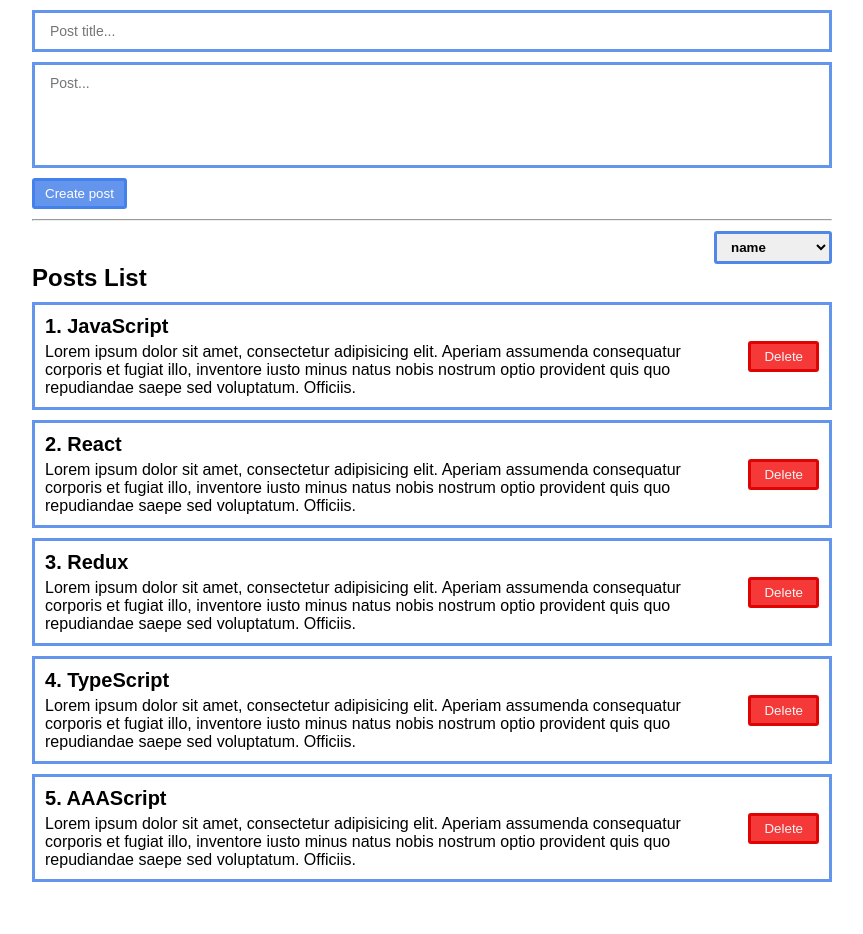
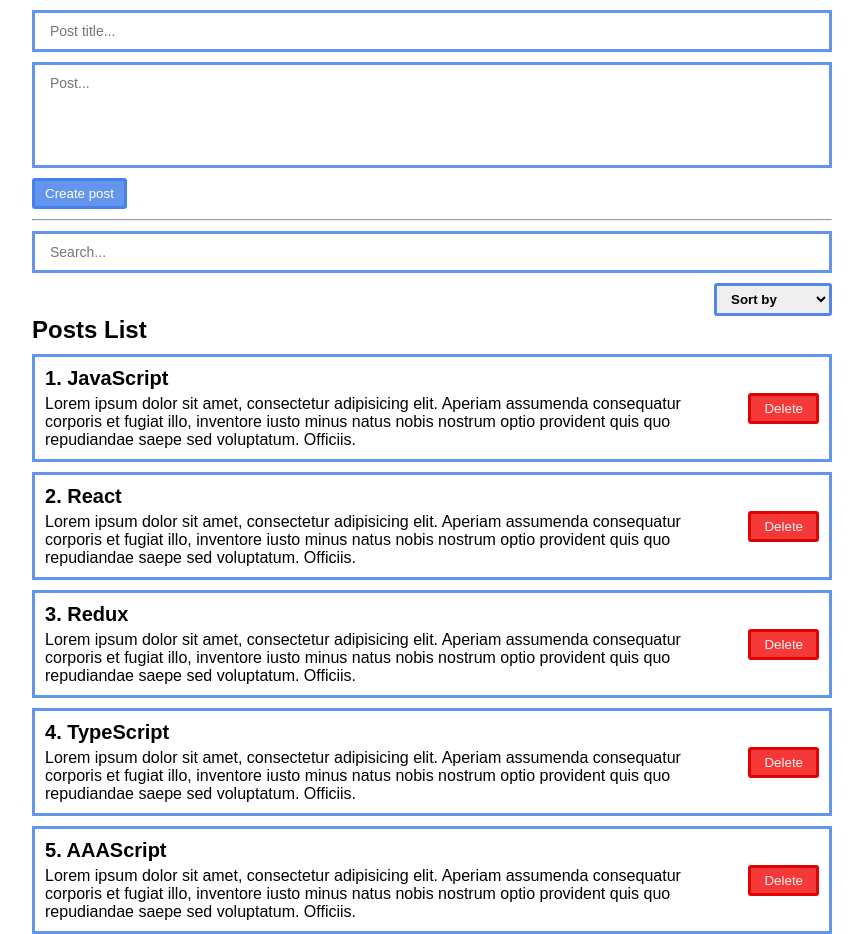
Before and after one commit to antonkhomenko/ReactPostList, a React (Vite) app: page / in a window 1280 px wide. Shown: the whole page, without its empty margins (208-1071 px from the left). Before the commit the page ends 882 px from the top, so only its background shows below. Built offline with nearby package versions, Linux system fonts and the light colour scheme; the HTML template or start-up script is replaced by a standard one.

Commit message:
post search

```diff
--- a/src/App.jsx
+++ b/src/App.jsx
@@ -1,10 +1,11 @@
-import {useRef, useState} from "react";
+import {useMemo, useRef, useState} from "react";
 import React from 'react';
 import './style/App.css';
 import PostLIst from "./components/PostLIst.jsx";
 import PostForm from "./components/PostForm.jsx";
 import WarningPost from "./components/UI/Warning/WarningPost.jsx";
 import MySelect from "./components/UI/select/MySelect.jsx";
+import PostSearch from "./components/PostSearch.jsx";
 
 
 export default function App() {
@@ -16,7 +17,8 @@
         {id: 4, title: 'TypeScript', body: 'Lorem ipsum dolor sit amet, consectetur adipisicing elit. Aperiam assumenda consequatur corporis et fugiat illo, inventore iusto minus natus nobis nostrum optio provident quis quo repudiandae saepe sed voluptatum. Officiis.'},
         {id: 5, title: 'AAAScript', body: 'Lorem ipsum dolor sit amet, consectetur adipisicing elit. Aperiam assumenda consequatur corporis et fugiat illo, inventore iusto minus natus nobis nostrum optio provident quis quo repudiandae saepe sed voluptatum. Officiis.'},
     ]);
-    const [selectedSort, setSelectedSort] = useState('testingState');
+    const [selectedSort, setSelectedSort] = useState('');
+    const [searchQuery, setSearchQuery] = useState('');
 
     function addPostToState(newPost) {
         setPosts([...posts, newPost]);
@@ -28,17 +30,51 @@
 
     function sortPosts(sortType) {
         setSelectedSort(sortType);
-        let sortedPosts = [...posts].sort((a, b) => {
-            return  a[sortType].localeCompare(b[sortType]);
-        });
-        setPosts(sortedPosts);
     }
+
+    function getSortedPosts() {
+        if(selectedSort) {
+            return [...posts].sort((a, b) => {
+                return  a[selectedSort].localeCompare(b[selectedSort]);
+            });
+        } else {
+            return posts;
+        }
+    }
+
+    /*
+    * useMemo get 2 parameters
+    * 1) callback function
+    * 2) array of dependencies
+    * When one of dependencies changes callback execute, if dependencies not change
+    * use memo get result from cache (previous result)
+    *
+    * In out case:
+    * We get new array of sorted post every time when
+    * 1) sort typing change
+    * 2) array of posts change (add new post/remove post)
+    * */
+
+
+    const sortedPosts = useMemo(() => {
+        return getSortedPosts();
+    }, [selectedSort, posts]);
+
+    const searchedSortedPosts = useMemo(() => {
+        return sortedPosts.filter(p => p.title.toLowerCase().includes(searchQuery.toLowerCase()));
+    }, [searchQuery, sortedPosts])
+
+    function searchPost(e) {
+        setSearchQuery(e.target.value);
+    }
+
 
     return (
         <div className='App'>
             <React.StrictMode>
                 <PostForm create={addPostToState}/>
                 <hr style={{margin: '10px 0'}}/>
+                <PostSearch value={searchQuery} onChange={searchPost}/>
                 <div className='PostSort-block'>
                    <MySelect
                         options={[
@@ -51,8 +87,8 @@
                    />
                 </div>
 
-                {posts.length
-                    ? <PostLIst posts={posts} remove={deletePost} title='Posts List'/>
+                {searchedSortedPosts.length
+                    ? <PostLIst posts={searchedSortedPosts} remove={deletePost} title='Posts List'/>
                     : <WarningPost/>
                 }
             </React.StrictMode>
--- /dev/null
+++ b/src/components/PostSearch.jsx
@@ -0,0 +1,15 @@
+import React, {useState} from 'react';
+import MyInput from "./UI/input/MyInput";
+import MyButton from "./UI/button/MyButton.jsx";
+
+const PostSearch = ({value, onChange}) => {
+
+
+    return (
+        <div className='PostSearch'>
+            <MyInput placeholder='Search...' value={value} onChange={onChange}/>
+        </div>
+    );
+};
+
+export default PostSearch;
--- a/src/components/UI/Warning/WarningPost.jsx
+++ b/src/components/UI/Warning/WarningPost.jsx
@@ -3,7 +3,7 @@
 const WarningPost = () => {
     return (
         <div className={classes.warningPost}>
-            <h3>You dont have any post yet</h3>
+            <h3>You dont have any post yet or your search term does not match any of the existing posts</h3>
             <p>
                 Please use form above to add some post
             </p>
--- a/src/components/UI/Warning/WarningPost.module.css
+++ b/src/components/UI/Warning/WarningPost.module.css
@@ -3,5 +3,23 @@
     border: 3px solid #9f9f01;
     border-radius: 5px;
     margin-top: 15px;
-    padding: 10px 15px;
+    padding: 15px 20px;
+    text-align: center;
+    position: relative;
 }
+
+.warningPost:before {
+    content: '';
+    background-image: url(/src/assets/warning-icon.svg);
+    background-position: center;
+    background-size: 40px;
+    background-repeat: no-repeat;
+    width: 50px;
+    height: 50px;
+    position: absolute;
+    top: -28px;
+    margin-left: auto;
+    margin-right: auto;
+    left: 0;
+    right: 0;
+}
--- a/src/components/UI/select/MySelect.jsx
+++ b/src/components/UI/select/MySelect.jsx
@@ -11,7 +11,7 @@
                 onChange(e.target.value);
             }}
         >
-            <option disabled={true}>{defaultValue}</option>
+            <option>{defaultValue}</option>
             {options.map(o =>
                 <option value={o.value} key={o.value}>
                     {o.name}
--- a/src/style/App.css
+++ b/src/style/App.css
@@ -48,3 +48,7 @@
     display: flex;
     justify-content: flex-end;
 }
+
+.PostSearch {
+    margin: 10px 0;
+}
```
Also changed, not shown: src/assets/warning-icon.svg (added).
